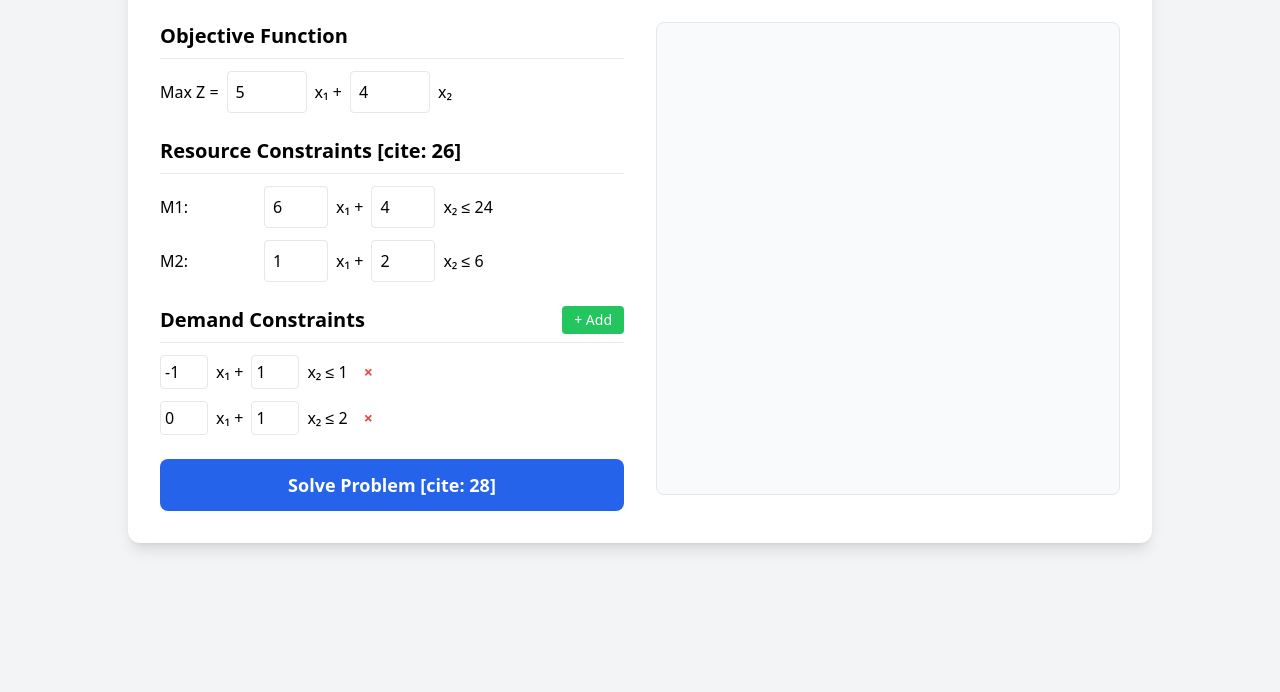
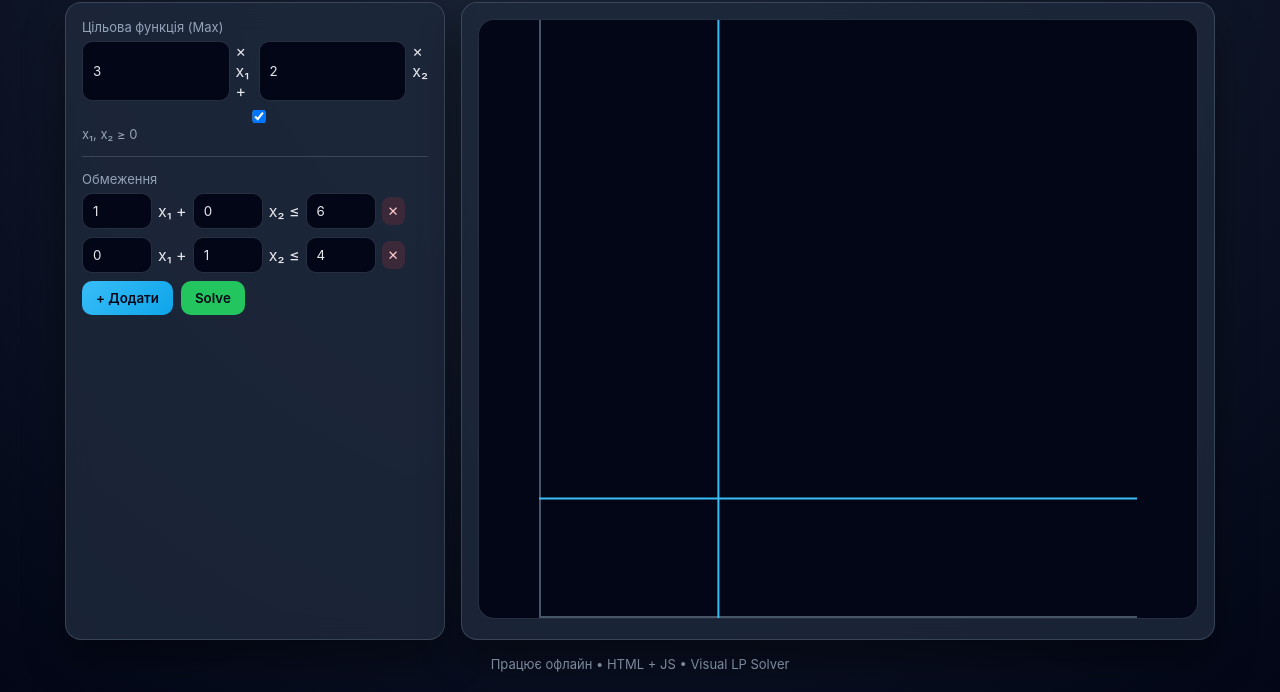
Before and after one commit to Pixel20122025/12312312, a plain HTML site: page index.html in a window 1280 px wide. Shown: the part 110-802 px from the top of the page. Drawn offline with nearby package versions, Linux system fonts and the light colour scheme.

Commit message:
Update index.html

```diff
--- a/index.html
+++ b/index.html
@@ -1,140 +1,339 @@
-<!DOCTYPE html>
-<html lang="en">
+<!doctype html>
+<html lang="uk">
 <head>
-    <meta charset="UTF-8">
-    <meta name="viewport" content="width=device-width, initial-scale=1.0">
-    <title>Reddy Mikks Solver | Linear Programming</title>
-    <script src="https://cdn.tailwindcss.com"></script>
-    <script src="https://cdn.jsdelivr.net/npm/chart.js"></script>
+<meta charset="utf-8"/>
+<meta name="viewport" content="width=device-width,initial-scale=1"/>
+<title>LP Visual Solver</title>
+
+<style>
+:root{
+  --bg:#020617;
+  --card:rgba(30,41,59,0.85);
+  --border:rgba(148,163,184,0.25);
+  --text:#e5e7eb;
+  --muted:#94a3b8;
+  --accent:#38bdf8;
+  --accent-2:#f472b6;
+  --success:#22c55e;
+  --danger:#ef4444;
+}
+
+*{box-sizing:border-box;font-family:Inter,Segoe UI,Roboto,Arial,sans-serif}
+
+body{
+  margin:0;
+  background:radial-gradient(circle at top,#1e293b,#020617);
+  color:var(--text);
+  padding:20px;
+}
+
+.container{max-width:1150px;margin:auto}
+
+header{
+  display:flex;
+  justify-content:space-between;
+  align-items:center;
+  margin-bottom:18px;
+}
+
+h1{font-size:22px;margin:0}
+
+.row{display:flex;gap:16px}
+
+.col{
+  background:var(--card);
+  border:1px solid var(--border);
+  backdrop-filter:blur(14px);
+  padding:16px;
+  border-radius:16px;
+  box-shadow:0 20px 40px rgba(0,0,0,.4);
+}
+
+.left{width:380px}
+.right{flex:1}
+
+label{
+  display:block;
+  font-size:13px;
+  color:var(--muted);
+  margin-bottom:6px;
+}
+
+input, select{
+  width:100%;
+  background:#020617;
+  color:var(--text);
+  border:1px solid var(--border);
+  border-radius:10px;
+  padding:9px 10px;
+}
+
+input:focus, select:focus{
+  outline:none;
+  border-color:var(--accent);
+}
+
+hr{border:none;height:1px;background:var(--border);margin:14px 0}
+
+.btn{
+  border:none;
+  border-radius:10px;
+  padding:9px 14px;
+  cursor:pointer;
+  font-weight:600;
+  transition:.2s;
+}
+
+.btn.primary{
+  background:linear-gradient(135deg,var(--accent),#0ea5e9);
+  color:#020617;
+}
+
+.btn.primary:hover{opacity:.9}
+
+.btn.ghost{
+  background:transparent;
+  border:1px solid var(--border);
+  color:var(--text);
+}
+
+.btn.ghost:hover{background:rgba(255,255,255,.05)}
+
+.constraints{max-height:300px;overflow:auto}
+
+.constraint{
+  display:flex;
+  gap:6px;
+  align-items:center;
+  margin-bottom:8px;
+}
+
+.constraint input{width:70px}
+
+.constraint .remove{
+  background:rgba(239,68,68,.15);
+  color:#fecaca;
+  border:none;
+  border-radius:8px;
+  padding:6px;
+  cursor:pointer;
+}
+
+.constraint .remove:hover{background:rgba(239,68,68,.3)}
+
+.status{margin-top:10px;font-size:14px}
+
+svg{
+  width:100%;
+  height:600px;
+  background:#020617;
+  border-radius:16px;
+  border:1px solid var(--border);
+}
+
+footer{
+  margin-top:16px;
+  text-align:center;
+  font-size:13px;
+  color:var(--muted);
+}
+
+@media(max-width:900px){
+  .row{flex-direction:column}
+  .left{width:100%}
+}
+</style>
 </head>
-<body class="bg-gray-100 min-h-screen p-8">
-    <div class="max-w-5xl mx-auto bg-white p-8 rounded-xl shadow-lg">
-        <h1 class="text-3xl font-bold text-center mb-8 text-blue-700">Reddy Mikks Linear Programming Solver</h1>
 
-        <div class="grid grid-cols-1 md:grid-cols-2 gap-8">
-            <div class="space-y-6">
-                <section>
-                    <h2 class="text-xl font-semibold mb-3 border-b pb-2">Objective Function </h2>
-                    <div class="flex items-center space-x-2">
-                        <span>Max Z =</span>
-                        <input type="number" id="obj-a" value="5" class="w-20 p-2 border rounded">
-                        <span>x₁ +</span>
-                        <input type="number" id="obj-b" value="4" class="w-20 p-2 border rounded">
-                        <span>x₂</span>
+<body>
+<div class="container">
+
+<header>
+  <h1>LP Visual Solver</h1>
+  <div>
+    <select id="lang">
+      <option value="ua">Українська</option>
+      <option value="en">English</option>
+    </select>
+    <button id="reset" class="btn ghost">Reset</button>
   </div>
-                </section>
+</header>
 
-                <section>
-                    <h2 class="text-xl font-semibold mb-3 border-b pb-2">Resource Constraints [cite: 26]</h2>
-                    <div class="space-y-3">
-                        <div class="flex items-center space-x-2">
-                            <span class="w-24">M1:</span>
-                            <input type="number" id="m1-x1" value="6" class="w-16 p-2 border rounded">
-                            <span>x₁ +</span>
-                            <input type="number" id="m1-x2" value="4" class="w-16 p-2 border rounded">
-                            <span>x₂ ≤ 24</span>
-                        </div>
-                        <div class="flex items-center space-x-2">
-                            <span class="w-24">M2:</span>
-                            <input type="number" id="m2-x1" value="1" class="w-16 p-2 border rounded">
-                            <span>x₁ +</span>
-                            <input type="number" id="m2-x2" value="2" class="w-16 p-2 border rounded">
-                            <span>x₂ ≤ 6</span>
-                        </div>
-                    </div>
-                </section>
+<div class="row">
 
-                <section>
-                    <div class="flex justify-between items-center mb-3 border-b pb-2">
-                        <h2 class="text-xl font-semibold">Demand Constraints </h2>
-                        <button onclick="addConstraint()" class="bg-green-500 text-white px-3 py-1 rounded text-sm hover:bg-green-600">+ Add</button>
-                    </div>
-                    <div id="dynamic-constraints" class="space-y-3">
-                        <div class="flex items-center space-x-2 constraint-row">
-                            <input type="number" value="-1" class="w-12 p-1 border rounded"> <span>x₁ +</span>
-                            <input type="number" value="1" class="w-12 p-1 border rounded"> <span>x₂ ≤ 1</span>
-                            <button onclick="this.parentElement.remove()" class="text-red-500 font-bold px-2">×</button>
-                        </div>
-                        <div class="flex items-center space-x-2 constraint-row">
-                            <input type="number" value="0" class="w-12 p-1 border rounded"> <span>x₁ +</span>
-                            <input type="number" value="1" class="w-12 p-1 border rounded"> <span>x₂ ≤ 2</span>
-                            <button onclick="this.parentElement.remove()" class="text-red-500 font-bold px-2">×</button>
-                        </div>
-                    </div>
-                </section>
-
-                <button onclick="solve()" class="w-full bg-blue-600 text-white py-3 rounded-lg font-bold text-lg hover:bg-blue-700 transition">Solve Problem [cite: 28]</button>
+<div class="col left">
+  <label>Цільова функція (Max)</label>
+  <div style="display:flex;gap:6px">
+    <input id="a" type="number" value="3"/>
+    <span>× x₁ +</span>
+    <input id="b" type="number" value="2"/>
+    <span>× x₂</span>
   </div>
 
-            <div class="flex flex-col">
-                <div class="bg-gray-50 p-4 rounded-lg mb-4 border h-full">
-                    <canvas id="solutionChart"></canvas>
+  <label style="margin-top:6px">
+    <input id="nonneg" type="checkbox" checked/>
+    x₁, x₂ ≥ 0
+  </label>
+
+  <hr/>
+
+  <label>Обмеження</label>
+  <div class="constraints" id="constraintsList"></div>
+
+  <div style="display:flex;gap:8px">
+    <button id="addCons" class="btn primary">+ Додати</button>
+    <button id="solve" class="btn" style="background:var(--success);color:#020617">
+      Solve
+    </button>
   </div>
-                <div id="result" class="p-4 bg-blue-50 border border-blue-200 rounded-lg hidden">
-                    <h3 class="font-bold text-blue-800">Result:</h3>
-                    <p id="optimal-values" class="text-lg"></p>
+
+  <div class="status" id="status"></div>
+  <div id="solutionBox" style="margin-top:10px; font-weight:bold; color:var(--accent)"></div>
 </div>
+
+<div class="col right">
+  <svg id="svg" viewBox="0 0 600 600">
+    <line x1="0" y1="599" x2="600" y2="599" stroke="#475569" stroke-width="2"/>
+    <line x1="1" y1="0" x2="1" y2="600" stroke="#475569" stroke-width="2"/>
+  </svg>
 </div>
+
 </div>
+
+<footer>
+  Працює офлайн • HTML + JS • Visual LP Solver
+</footer>
+
 </div>
 
 <script>
-        let chart = null;
+const svg=document.getElementById("svg");
+const list=document.getElementById("constraintsList");
+const status=document.getElementById("status");
+const sol=document.getElementById("solutionBox");
+const aInput = document.getElementById("a");
+const bInput = document.getElementById("b");
 
-        function addConstraint() {
-            const container = document.getElementById('dynamic-constraints');
-            const div = document.createElement('div');
-            div.className = 'flex items-center space-x-2 constraint-row';
-            div.innerHTML = `
-                <input type="number" value="0" class="w-12 p-1 border rounded"> <span>x₁ +</span>
-                <input type="number" value="0" class="w-12 p-1 border rounded"> <span>x₂ ≤ 0</span>
-                <button onclick="this.parentElement.remove()" class="text-red-500 font-bold px-2">×</button>
-            `;
-            container.appendChild(div);
+let constraints=[
+  {id:1,c:1,d:0,s:6},
+  {id:2,c:0,d:1,s:4}
+];
+
+function render(){
+  list.innerHTML="";
+  constraints.forEach(l=>{
+    const r=document.createElement("div");
+    r.className="constraint";
+    r.innerHTML=`
+      <input type="number" value="${l.c}" class="inp-c">
+      <span>x₁ +</span>
+      <input type="number" value="${l.d}" class="inp-d">
+      <span>x₂ ≤</span>
+      <input type="number" value="${l.s}" class="inp-s">
+      <button class="remove">✕</button>`;
+
+    r.querySelector(".inp-c").onchange=(e)=>l.c = +e.target.value;
+    r.querySelector(".inp-d").onchange=(e)=>l.d = +e.target.value;
+    r.querySelector(".inp-s").onchange=(e)=>l.s = +e.target.value;
+
+    r.querySelector(".remove").onclick=()=>{
+      constraints=constraints.filter(x=>x!==l);
+      render(); draw();
+    };
+    list.appendChild(r);
+  });
 }
 
-        function solve() {
-            // This is a simplified graphical solver logic
-            // In a real scenario, you'd calculate intersections of all lines
-            // For this demo, we'll show the optimal point for the standard Reddy Mikks task
-            const x1 = 3;
-            const x2 = 1.5;
-            const maxZ = (document.getElementById('obj-a').value * x1) + (document.getElementById('obj-b').value * x2);
-
-            document.getElementById('result').classList.remove('hidden');
-            document.getElementById('optimal-values').innerText = `Optimal Solution: x₁ = ${x1}, x₂ = ${x2} \nMax Profit Z = $${maxZ * 1000}`;
-
-            renderChart(x1, x2);
+function feasible(x,y){
+  if(document.getElementById("nonneg").checked&&(x<0||y<0))return false;
+  return constraints.every(l=>l.c*x+l.d*y<=l.s+1e-6);
 }
 
-        function renderChart(optX1, optX2) {
-            const ctx = document.getElementById('solutionChart').getContext('2d');
-            if (chart) chart.destroy();
+function solve(){
+  status.textContent="";
+  sol.innerHTML="";
+  let best=null,val=-1e18;
 
-            chart = new Chart(ctx, {
-                type: 'scatter',
-                data: {
-                    datasets: [{
-                        label: 'Optimal Point',
-                        data: [{x: optX1, y: optX2}],
-                        backgroundColor: 'red',
-                        pointRadius: 8
-                    }, {
-                        label: 'M1 Constraint',
-                        showLine: true,
-                        data: [{x: 0, y: 6}, {x: 4, y: 0}],
-                        borderColor: 'blue',
-                        fill: false
-                    }]
-                },
-                options: {
-                    scales: {
-                        x: { title: { display: true, text: 'Exterior Paint (x₁)' }, min: 0, max: 6 },
-                        y: { title: { display: true, text: 'Interior Paint (x₂)' }, min: 0, max: 6 }
+  // Простий метод перебору для візуалізації (Brute-force)
+  for(let x=0;x<=20;x+=0.1)
+    for(let y=0;y<=20;y+=0.1)
+      if(feasible(x,y)){
+        let v=x*+aInput.value+y*+bInput.value;
+        if(v>val){val=v;best={x,y}}
+      }
+
+  if(!best || val === -1e18){
+    status.textContent="Немає рішень";
+    return;
+  }
+
+  status.textContent="Оптимум:";
+  sol.innerHTML=`x₁=${best.x.toFixed(2)}<br>x₂=${best.y.toFixed(2)}<br>F=${val.toFixed(2)}`;
+  draw(best);
+}
+
+function draw(opt){
+  // Очищення SVG крім осей
+  while(svg.childNodes.length > 4) svg.removeChild(svg.lastChild);
+
+  const scale = 30; // Масштаб: 1 одиниця = 30 пікселів
+
+  constraints.forEach(l=>{
+    if(l.c === 0 && l.d === 0) return;
+
+    const line=document.createElementNS("http://www.w3.org/2000/svg","line");
+    let x1, y1, x2, y2;
+
+    if (l.d !== 0 && l.c !== 0) {
+      x1 = 0; y1 = l.s / l.d;
+      x2 = l.s / l.c; y2 = 0;
+    } else if (l.d === 0) {
+      x1 = l.s / l.c; y1 = 0;
+      x2 = l.s / l.c; y2 = 20;
+    } else {
+      x1 = 0; y1 = l.s / l.d;
+      x2 = 20; y2 = l.s / l.d;
+    }
+
+    line.setAttribute("x1", x1 * scale);
+    line.setAttribute("y1", 600 - y1 * scale);
+    line.setAttribute("x2", x2 * scale);
+    line.setAttribute("y2", 600 - y2 * scale);
+    line.setAttribute("stroke","#38bdf8");
+    line.setAttribute("stroke-width",2);
+    svg.appendChild(line);
+  });
+
+  if(opt){
+    const c=document.createElementNS("http://www.w3.org/2000/svg","circle");
+    c.setAttribute("cx",opt.x * scale);
+    c.setAttribute("cy",600 - opt.y * scale);
+    c.setAttribute("r",6);
+    c.setAttribute("fill","#f472b6");
+    svg.appendChild(c);
   }
 }
-            });
-        }
+
+document.getElementById("addCons").onclick=()=>{
+  constraints.push({id:Date.now(),c:1,d:1,s:5});
+  render();
+};
+
+document.getElementById("solve").onclick=solve;
+
+document.getElementById("reset").onclick=()=>{
+  constraints=[{id:1,c:1,d:0,s:6},{id:2,c:0,d:1,s:4}];
+  aInput.value=3;
+  bInput.value=2;
+  status.textContent="";
+  sol.innerHTML="";
+  render();
+  draw();
+};
+
+render();
+draw();
 </script>
+
 </body>
 </html>
```
Lines whose indentation alone changed are shown as unchanged.
